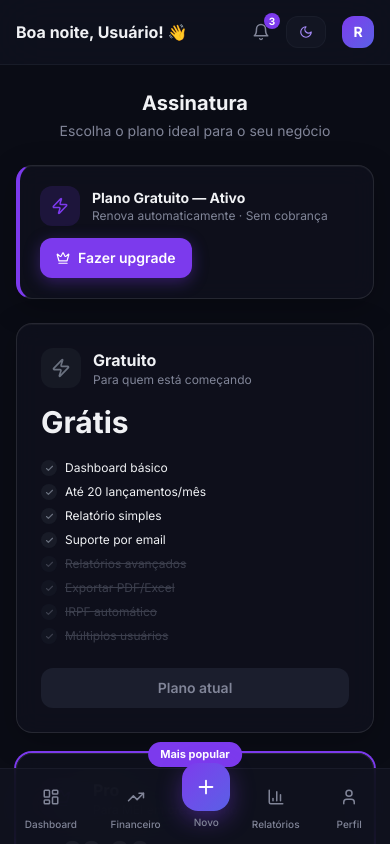
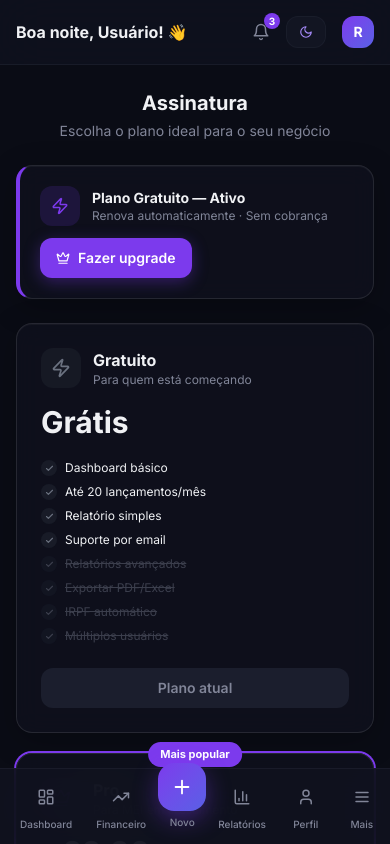
Before and after one commit to rjsmarquesti/mei-control-pro, a Next.js app: page /dashboard/assinatura in a window 390 px wide. Built offline with nearby package versions, Linux system fonts and the light colour scheme.

Commit message:
feat: mobile nav com botão Mais — drawer com todas as páginas

```diff
--- a/components/layout/MobileNav.tsx
+++ b/components/layout/MobileNav.tsx
@@ -2,12 +2,17 @@
 
 import Link from 'next/link'
 import { usePathname } from 'next/navigation'
-import { motion } from 'framer-motion'
-import { LayoutDashboard, TrendingUp, Plus, BarChart3, User } from 'lucide-react'
+import { motion, AnimatePresence } from 'framer-motion'
+import {
+  LayoutDashboard, TrendingUp, Plus, BarChart3, User,
+  Menu, X, ArrowDownLeft, ArrowUpRight, FileText,
+  Receipt, Tag, CreditCard, ChevronRight,
+} from 'lucide-react'
 import { useAppStore } from '@/store/useAppStore'
 import { cn } from '@/lib/utils'
+import { useState } from 'react'
 
-const mobileNavItems = [
+const mainNav = [
   { href: '/dashboard', icon: LayoutDashboard, label: 'Dashboard' },
   { href: '/dashboard/financeiro', icon: TrendingUp, label: 'Financeiro' },
   { href: '/dashboard/receitas', icon: Plus, label: 'Novo', isFab: true },
@@ -15,23 +20,91 @@ const mobileNavItems = [
   { href: '/dashboard/perfil', icon: User, label: 'Perfil' },
 ]
 
+const allNav = [
+  { href: '/dashboard', icon: LayoutDashboard, label: 'Dashboard' },
+  { href: '/dashboard/financeiro', icon: TrendingUp, label: 'Financeiro' },
+  { href: '/dashboard/receitas', icon: ArrowDownLeft, label: 'Receitas' },
+  { href: '/dashboard/despesas', icon: ArrowUpRight, label: 'Despesas' },
+  { href: '/dashboard/relatorios', icon: BarChart3, label: 'Relatórios' },
+  { href: '/dashboard/irpf', icon: FileText, label: 'IRPF Anual' },
+  { href: '/dashboard/das', icon: Receipt, label: 'DAS & Impostos' },
+  { href: '/dashboard/categorias', icon: Tag, label: 'Categorias' },
+  { href: '/dashboard/assinatura', icon: CreditCard, label: 'Assinatura' },
+  { href: '/dashboard/perfil', icon: User, label: 'Perfil' },
+]
+
 export function MobileNav() {
   const pathname = usePathname()
   const { brandSettings } = useAppStore()
+  const [menuOpen, setMenuOpen] = useState(false)
+
+  const isActive = (href: string) => pathname === href
 
   return (
+    <>
+      {/* Drawer overlay */}
+      <AnimatePresence>
+        {menuOpen && (
+          <>
+            <motion.div
+              initial={{ opacity: 0 }}
+              animate={{ opacity: 1 }}
+              exit={{ opacity: 0 }}
+              onClick={() => setMenuOpen(false)}
+              className="lg:hidden fixed inset-0 bg-black/60 backdrop-blur-sm z-40"
+            />
+            <motion.div
+              initial={{ y: '100%' }}
+              animate={{ y: 0 }}
+              exit={{ y: '100%' }}
+              transition={{ type: 'spring', damping: 28, stiffness: 300 }}
+              className="lg:hidden fixed bottom-0 left-0 right-0 z-50 rounded-t-3xl border-t border-border/60 bg-surface/95 backdrop-blur-xl pb-safe"
+            >
+              {/* Handle */}
+              <div className="flex justify-center pt-3 pb-1">
+                <div className="h-1 w-10 rounded-full bg-border" />
+              </div>
+
+              <div className="px-4 pb-2 pt-1 flex items-center justify-between">
+                <p className="text-sm font-bold text-foreground">Menu</p>
+                <button onClick={() => setMenuOpen(false)} className="btn-ghost !p-2 !rounded-xl">
+                  <X size={18} />
+                </button>
+              </div>
+
+              <div className="px-3 pb-8 space-y-0.5">
+                {allNav.map((item) => (
+                  <Link key={item.href} href={item.href} onClick={() => setMenuOpen(false)}>
+                    <motion.div
+                      whileTap={{ scale: 0.97 }}
+                      className={cn(
+                        'flex items-center gap-3 px-3 py-3 rounded-xl transition-all',
+                        isActive(item.href) ? 'text-white' : 'text-muted-foreground hover:bg-muted hover:text-foreground'
+                      )}
+                      style={isActive(item.href) ? { background: brandSettings.primaryColor } : {}}
+                    >
+                      <item.icon size={18} className="shrink-0" />
+                      <span className="flex-1 text-sm font-medium">{item.label}</span>
+                      <ChevronRight size={14} className="opacity-40" />
+                    </motion.div>
+                  </Link>
+                ))}
+              </div>
+            </motion.div>
+          </>
+        )}
+      </AnimatePresence>
+
+      {/* Bottom nav bar */}
       <nav className="lg:hidden fixed bottom-0 left-0 right-0 z-40 border-t border-border/60 bg-surface/90 backdrop-blur-xl pb-safe">
         <div className="flex items-center justify-around px-2 py-2">
-        {mobileNavItems.map((item) => {
-          const isActive = pathname === item.href
+          {mainNav.map((item) => {
+            const active = isActive(item.href)
 
             if (item.isFab) {
               return (
                 <Link key={item.href} href={item.href}>
-                <motion.div
-                  whileTap={{ scale: 0.9 }}
-                  className="flex flex-col items-center gap-1 -mt-5"
-                >
+                  <motion.div whileTap={{ scale: 0.9 }} className="flex flex-col items-center gap-1 -mt-5">
                     <div
                       className="h-12 w-12 rounded-2xl flex items-center justify-center text-white shadow-lg"
                       style={{
@@ -49,30 +122,31 @@ export function MobileNav() {
 
             return (
               <Link key={item.href} href={item.href}>
-              <motion.div
-                whileTap={{ scale: 0.9 }}
-                className="flex flex-col items-center gap-1 px-3 py-1"
+                <motion.div whileTap={{ scale: 0.9 }} className="flex flex-col items-center gap-1 px-3 py-1">
+                  <div
+                    className="h-8 w-8 rounded-xl flex items-center justify-center transition-colors"
+                    style={active ? { background: `color-mix(in srgb, ${brandSettings.primaryColor} 20%, transparent)`, color: brandSettings.primaryColor } : {}}
                   >
-                <div
-                  className={cn(
-                    'h-8 w-8 rounded-xl flex items-center justify-center transition-colors',
-                    isActive ? 'text-white' : 'text-muted-foreground'
-                  )}
-                  style={isActive ? { background: `color-mix(in srgb, ${brandSettings.primaryColor} 20%, transparent)`, color: brandSettings.primaryColor } : {}}
-                >
-                  <item.icon size={18} />
+                    <item.icon size={18} className={active ? '' : 'text-muted-foreground'} />
                   </div>
-                <span
-                  className={cn('text-[10px] font-medium transition-colors', isActive ? 'text-foreground' : 'text-muted-foreground')}
-                  style={isActive ? { color: brandSettings.primaryColor } : {}}
-                >
+                  <span className={cn('text-[10px] font-medium', active ? 'text-foreground' : 'text-muted-foreground')}
+                    style={active ? { color: brandSettings.primaryColor } : {}}>
                     {item.label}
                   </span>
                 </motion.div>
               </Link>
             )
           })}
+
+          {/* Mais button */}
+          <motion.button whileTap={{ scale: 0.9 }} onClick={() => setMenuOpen(true)} className="flex flex-col items-center gap-1 px-3 py-1">
+            <div className="h-8 w-8 rounded-xl flex items-center justify-center text-muted-foreground hover:text-foreground transition-colors">
+              <Menu size={18} />
+            </div>
+            <span className="text-[10px] font-medium text-muted-foreground">Mais</span>
+          </motion.button>
         </div>
       </nav>
+    </>
   )
 }
```
Lines whose indentation alone changed are shown as unchanged.
